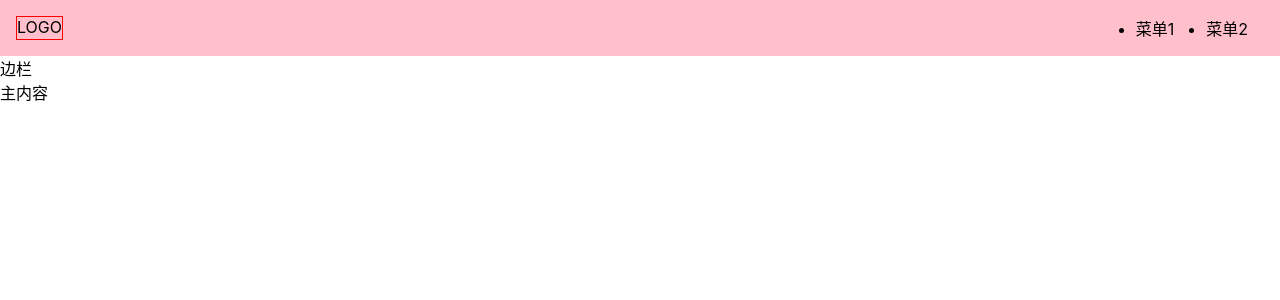
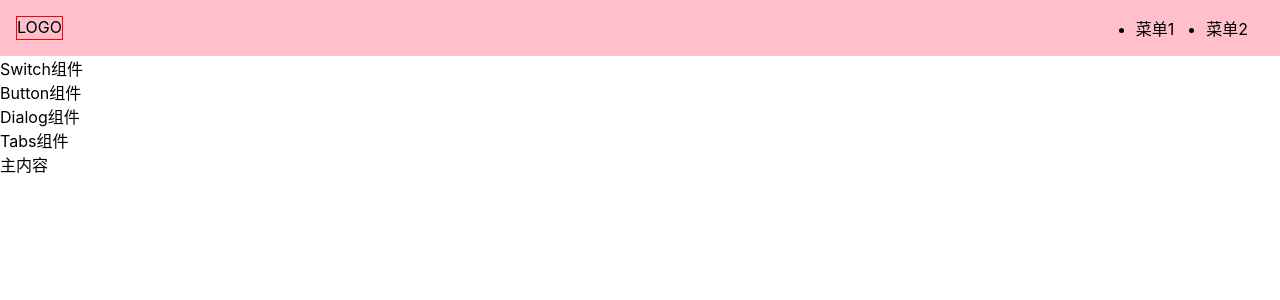
Before and after one commit to liql5870/Tiger-ui, a Vue app: page /#/doc in a window 1280 px wide. Shown: the top 300 px of the page. Built offline with nearby package versions, Linux system fonts and the light colour scheme.

Commit message:
初始化Doc中aside的样式

```diff
--- a/src/views/Doc.vue
+++ b/src/views/Doc.vue
@@ -2,7 +2,22 @@
   <div>
    <Topnav />
     <div class="content">
-      <aside>边栏</aside>
+      <aside>
+        <ol>
+          <li>
+            <router-link to="/doc/switch">Switch组件</router-link>
+          </li>
+          <li>
+            <router-link to="/doc/button">Button组件</router-link>
+          </li>
+          <li>
+            <router-link to="/doc/dialog">Dialog组件</router-link>
+          </li>
+          <li>
+            <router-link to="/doc/tabs">Tabs组件</router-link>
+          </li>
+        </ol>
+      </aside>
       <aside>主内容</aside>
     </div>
   </div>
--- a/src/views/Home.vue
+++ b/src/views/Home.vue
@@ -6,7 +6,7 @@
       <h2>一个简单易用的UI框架</h2>
       <p class="actions">
         <a href="">Github</a>
-        <a href="">开始</a>
+        <router-link to="/doc">开始</router-link>
       </p>
     </div>
   </div>
@@ -30,7 +30,6 @@ export default {
   background: lightgreen;
   > .actions{
     padding: 8px 0;
-    border: 1px solid red;
     a{
       margin: 0 8px;
       background: #fff;
```
